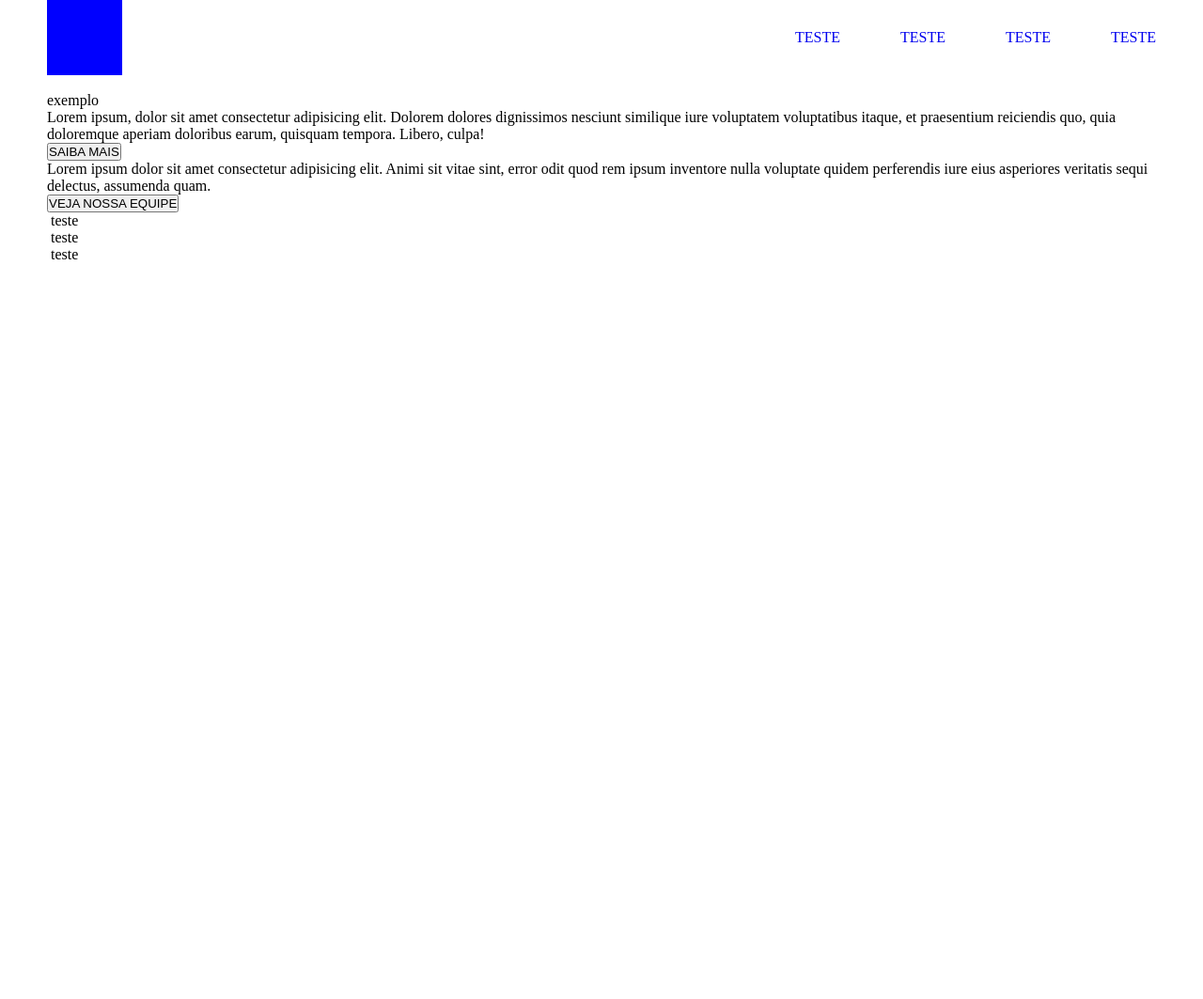
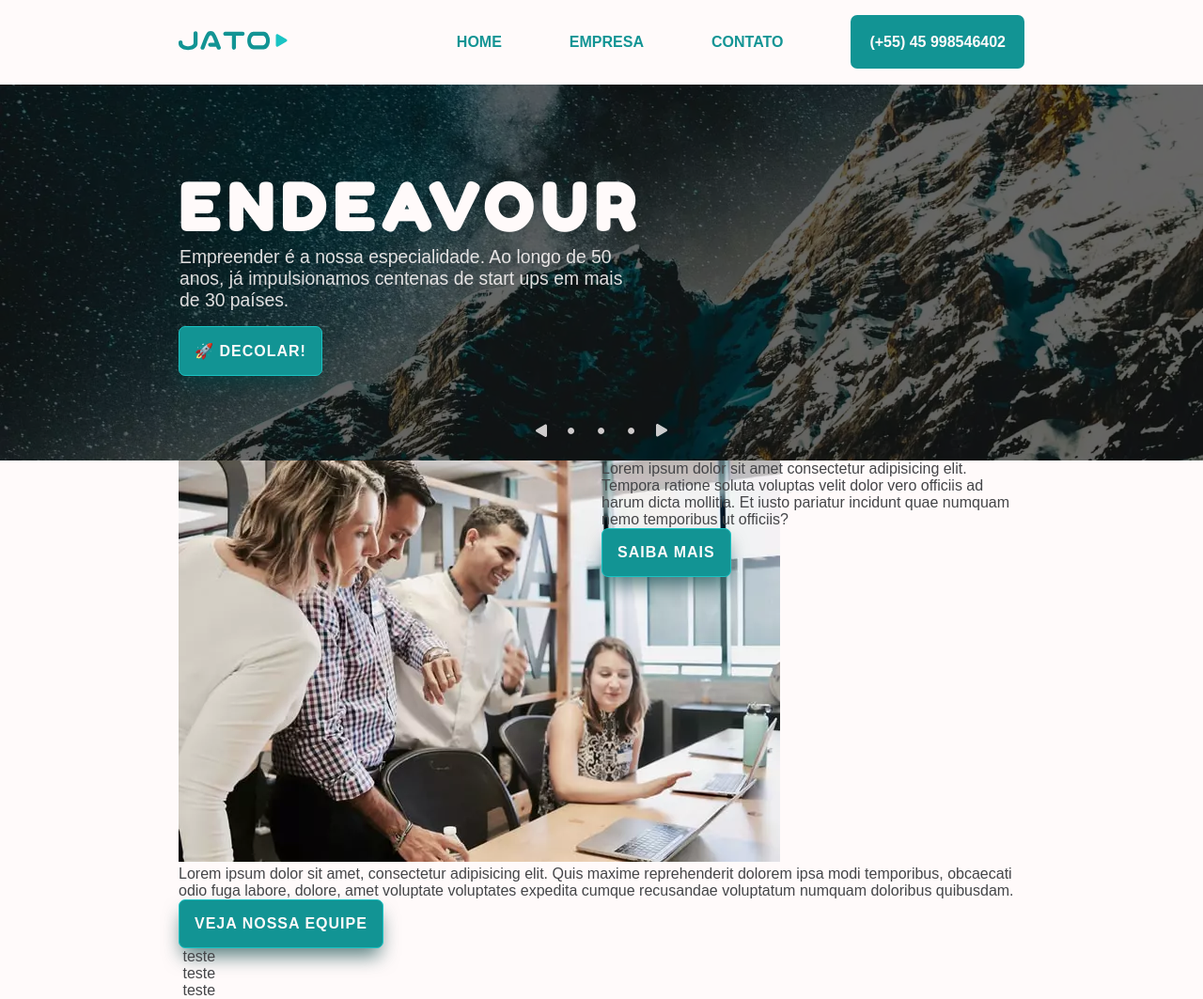
Before and after one commit to ioanefaumui/jato, a plain HTML site: page index.html in a window 1280 px wide. Shown: the whole page at 94% size. Before the commit the page ends 800 px from the top, so only its background shows below. Drawn offline with Linux system fonts and the light colour scheme; a web font is replaced by a local one.

Commit message:
feat: add fonts, colors, variables and nav/hero structures

```diff
--- a/assets/style.css
+++ b/assets/style.css
@@ -1,22 +1,66 @@
+/* RESET CSS */
 * {
   margin: 0;
   padding: 0;
   list-style: none;
+  box-sizing: border-box;
+}
+
+h1,
+h2,
+h3,
+h4,
+h5,
+h6 {
+  font-family: var(--title);
+  text-transform: uppercase;
+  letter-spacing: 0.5rem;
 }
 
 a {
   text-decoration: none;
 }
 
-.header__logo {
-  height: 80px;
-  width: 80px;
-  background-color: blue;
+/* VARIABLES */
+:root {
+  --slider-height: 400px;
+  --snow: #fffafa;
+  --dark-green: #129494;
+  --light-green: #1ac3c3;
+  --jetblack: #444548;
+  --title: "Fredoka One", sans-serif;
+  --text: "Kodchasan", sans-serif;
+  --link-animation: width cubic-bezier(0.22, 0.88, 0.22, 0.89) 400ms;
 }
 
 /* GENERAL */
+body {
+  background: var(--snow);
+  font-family: var(--text);
+  color: var(--jetblack);
+}
+
+button {
+  cursor: pointer;
+  font-family: var(--text);
+  font-size: 1rem;
+  text-transform: uppercase;
+  font-weight: bold;
+  letter-spacing: 1px;
+  color: var(--snow);
+  background: var(--dark-green);
+  border: 1px solid var(--light-green);
+  padding: 1rem;
+  border-radius: 7px;
+  box-shadow: 0 12px 20px -4px #044141a9;
+}
+
+h1 {
+  font-size: 68px;
+}
+
 .container {
-  max-width: 1180px;
+  max-width: 900px;
   margin: 0 auto;
 }
 
@@ -25,9 +69,138 @@ a {
   display: flex;
   align-items: center;
   justify-content: space-between;
+  padding: 1rem 0;
 }
 
 .header__menu {
   display: flex;
-  gap: 4rem;
+  align-items: center;
+  gap: 2rem;
+  text-transform: uppercase;
+  font-weight: bold;
 }
+
+.header__link {
+  color: var(--dark-green);
+  padding: 20px;
+  position: relative;
+  display: flex;
+  flex-direction: column-reverse;
+}
+
+.header__link::after {
+  transition: var(--link-animation);
+  content: "";
+  height: 4px;
+  border-radius: 4px;
+  transform: translate(1px, 4px);
+  width: 0;
+  display: block;
+  position: absolute;
+  background-color: var(--light-green);
+}
+
+.header__link:hover::after {
+  transition: var(--link-animation);
+  content: "";
+  height: 4px;
+  border-radius: 4px;
+  transform: translate(1px, 4px);
+  width: calc(100% - 40px);
+  display: block;
+  position: absolute;
+  background-color: var(--light-green);
+}
+
+.header__link--call {
+  color: var(--snow);
+  background-color: var(--dark-green);
+  padding: 20px;
+  margin-left: 20px;
+  border-radius: 7px;
+}
+
+/* HERO SECTION */
+.hero {
+  height: var(--slider-height);
+  color: var(--snow);
+}
+
+.hero__slider {
+  top: auto;
+  bottom: auto;
+  left: 0;
+  background: url("./img/slide1.webp") rgba(0, 0, 0, 0.6);
+  background-repeat: no-repeat;
+  background-position: center;
+  background-blend-mode: multiply;
+  background-size: cover;
+  height: var(--slider-height);
+  min-width: 100%;
+  position: absolute;
+  text-align: center;
+}
+
+.hero__control {
+  position: absolute;
+  display: flex;
+  /* gap: 1rem; */
+  align-items: center;
+  z-index: 2;
+  bottom: 1rem;
+  left: 50%;
+  opacity: 0.8;
+  transform: translateX(-50%);
+}
+
+#slide-left,
+#slide-right {
+  border: inherit;
+  box-shadow: inherit;
+  background: url("./img/arrow.svg");
+  background-repeat: no-repeat;
+  background-position: center;
+  height: 1rem;
+  width: 1rem;
+  cursor: pointer;
+}
+
+#slide-left {
+  transform: rotate(180deg);
+}
+
+.slide__indicator {
+  padding: inherit;
+  height: 2rem;
+  width: 2rem;
+  border-radius: 50%;
+  background: inherit;
+  border: inherit;
+  box-shadow: inherit;
+}
+
+.hero__content {
+  display: flex;
+  flex-direction: column;
+  justify-content: center;
+  position: relative;
+  height: 100%;
+  max-width: min-content;
+}
+
+.hero__text {
+  font-size: 1.21rem;
+  padding-left: 1px;
+  opacity: 0.87;
+}
+
+.hero__cta {
+  align-self: flex-start;
+  margin-top: 1rem;
+}
+
+/* COMPANY SECTION  */
+.company__about {
+  display: grid;
+  grid-template-columns: 50% 50%;
+}
--- a/index.html
+++ b/index.html
@@ -5,47 +5,59 @@
     <meta http-equiv="X-UA-Compatible" content="IE=edge" />
     <meta name="viewport" content="width=device-width, initial-scale=1.0" />
     <title>Jato</title>
+    <link rel="preconnect" href="https://fonts.googleapis.com">
+    <link rel="preconnect" href="https://fonts.gstatic.com" crossorigin>
+    <link href="https://fonts.googleapis.com/css2?family=Fredoka+One&family=Kodchasan&display=swap" rel="stylesheet">
     <link rel="stylesheet" href="./assets/style.css" />
   </head>
   <body>
     <div class="container">
       <header class="header">
         <figure class="header__logo">
-          <img src="none" alt="" />
+          <img src="./assets/img/jato-logo.svg" alt="Jato" />
         </figure>
         <nav>
           <ul class="header__menu">
-            <li><a href="#">TESTE</a></li>
-            <li><a href="#">TESTE</a></li>
-            <li><a href="#">TESTE</a></li>
-            <li><a href="#">TESTE</a></li>
+            <li><a href="#" class="header__link">Home</a></li>
+            <li><a href="#" class="header__link">Empresa</a></li>
+            <li><a href="#" class="header__link">Contato</a></li>
+            <li><a href="#" class="header__link--call">(+55) 45 998546402</a></li>
           </ul>
         </nav>
       </header>
-        <section class="hero"></section>
+        <section class="hero">
+          <div id='slide' class="hero__slider">
+            <div class="hero__control">
+              <button id="slide-left"></button>
+              <button class="slide__indicator">&#9679;</button>
+              <button class="slide__indicator">&#9679;</button>
+              <button class="slide__indicator">&#9679;</button>
+              <button id='slide-right'></button>
+            </div>
+          </div>
+          <div class="hero__content">
+            <h1>Endeavour</h1>
+            <p class="hero__text">
+              Empreender é a nossa especialidade. Ao longo de 50 anos, já impulsionamos centenas de start ups em mais de 30 países.
+            </p>
+            <button class="hero__cta">🚀 Decolar!</button>
+          </div>
+        </section>
         <main>
           <section class="company">
-            <div>
+            <div class="company__about">
               <figure>
-                <img src="none" alt="" />
-                <figcaption>exemplo</figcaption>
+                <img src="./assets/img/company.webp" alt="Jato etrepeuners in a meeting" class="company__image"/>
               </figure>
               <div>
                 <p>
-                  Lorem ipsum, dolor sit amet consectetur adipisicing elit.
-                  Dolorem dolores dignissimos nesciunt similique iure voluptatem
-                  voluptatibus itaque, et praesentium reiciendis quo, quia
-                  doloremque aperiam doloribus earum, quisquam tempora. Libero,
-                  culpa!
+                  Lorem ipsum dolor sit amet consectetur adipisicing elit. Tempora ratione soluta voluptas velit dolor vero officiis ad harum dicta mollitia. Et iusto pariatur incidunt quae numquam nemo temporibus ut officiis?
                 </p>
                 <button>SAIBA MAIS</button>
               </div>
             </div>
             <p>
-              Lorem ipsum dolor sit amet consectetur adipisicing elit. Animi sit
-              vitae sint, error odit quod rem ipsum inventore nulla voluptate
-              quidem perferendis iure eius asperiores veritatis sequi delectus,
-              assumenda quam.
+              Lorem ipsum dolor sit amet, consectetur adipisicing elit. Quis maxime reprehenderit dolorem ipsa modi temporibus, obcaecati odio fuga labore, dolore, amet voluptate voluptates expedita cumque recusandae voluptatum numquam doloribus quibusdam.
             </p>
             <button>VEJA NOSSA EQUIPE</button>
           </section>
--- a/script/script.js
+++ b/script/script.js
@@ -0,0 +1,21 @@
+// Slider control
+const slide = document.getElementById("slide");
+
+const leftButton = document.getElementById("slide-left");
+
+const slideUrl = [
+  "url('assets/img/slide1.webp') rgba(0, 0, 0, 0.6)",
+  "url('assets/img/slide2.webp') rgba(0, 0, 0, 0.6)",
+  "url('assets/img/slide3.webp') rgba(0, 0, 0, 0.6)",
+];
+
+const handleSlider = (e) => {
+  e.stopPropagation();
+  e.target.id === "slide-left"
+    ? slide.style.background.replace(
+        `url("./img/slide1.webp") rgba(0, 0, 0, 0.6), ${slideUrl[1]} `
+      )
+    : "";
+};
+
+leftButton.addEventListener("click", handleSlider);
```
Also changed, not shown: assets/img/arrow.svg (added), assets/img/company.webp (added), assets/img/jato-logo.svg (added), assets/img/slide1.webp (added), assets/img/slide2.webp (added).
